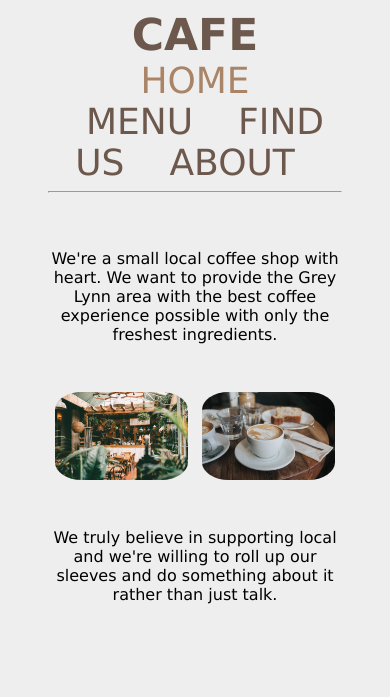
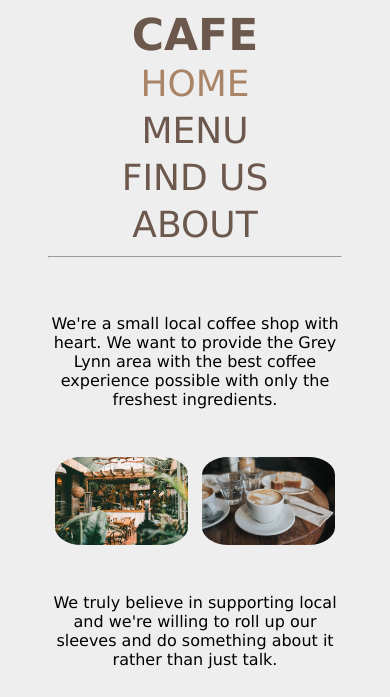
Before and after one commit to sayayayayaya/CoffyCafe, a plain HTML site: page index.html in a window 390 px wide. Shown: the part 90-787 px from the top of the page. Drawn offline with Linux system fonts and the light colour scheme.

Commit message:
fixed mobile responsivity

```diff
--- a/style.css
+++ b/style.css
@@ -18,7 +18,7 @@ header h1 {
     }
 
     nav li {
-        display: inline;
+        display: inline-block;
         font-size: 36px;
     }
 
@@ -181,6 +181,9 @@ footer {
     }
 
     @media (max-width: 800px) {
+        nav li {
+            margin: 1%;
+        }
         body {
             font-family: Verdana, Geneva, Tahoma, sans-serif;
             height: 100vh;
@@ -219,6 +222,7 @@ footer {
                 text-align: center;
                 margin-top: auto;
                 margin-bottom: auto;
+                padding-left: 0;
             }
 
             #copyright {
```
